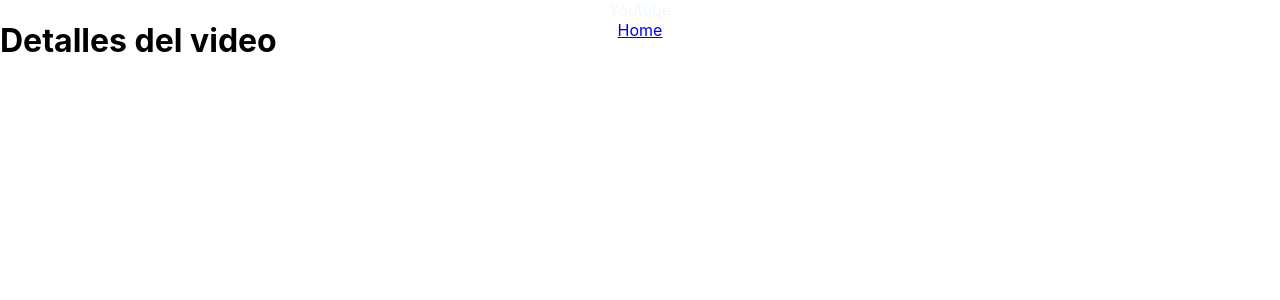
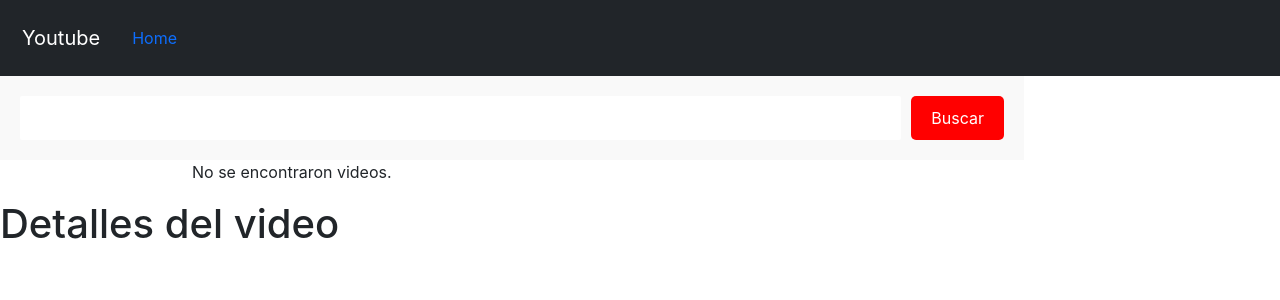
Before and after one commit to FelipeH99/ReactYoutube, a React (Create React App) app in the folder reactyt-app/: page /VideoDetails in a window 1280 px wide. Shown: the top 300 px of the page. Built offline with nearby package versions, Linux system fonts and the light colour scheme.

Commit message:
api funcionando

```diff
--- a/reactyt-app/package.json
+++ b/reactyt-app/package.json
@@ -8,10 +8,11 @@
     "@testing-library/user-event": "^13.5.0",
     "bootstrap": "^5.3.2",
     "react": "^18.2.0",
-    "react-bootstrap": "^2.9.1",
+    "react-bootstrap": "^2.4.0",
     "react-dom": "^18.2.0",
     "react-router-dom": "^6.18.0",
-    "react-scripts": "^3.0.1",
+    "react-scripts": "^5.0.1",
+    "react-youtube": "^10.1.0",
     "web-vitals": "^2.1.4"
   },
   "scripts": {
--- a/reactyt-app/src/App.js
+++ b/reactyt-app/src/App.js
@@ -1,5 +1,7 @@
 // App.js
+import 'bootstrap/dist/css/bootstrap.min.css';
 import React from 'react';
+import './App.css';
 import Router from './routes/Router';
 
 function App() {
--- /dev/null
+++ b/reactyt-app/src/features/YoutubePlayer/YoutubePlayer.css
@@ -0,0 +1,3 @@
+.yt {
+    border-radius: 2px;
+}
--- /dev/null
+++ b/reactyt-app/src/features/YoutubePlayer/YoutubePlayer.jsx
@@ -0,0 +1,24 @@
+import React from 'react';
+import YouTube from 'react-youtube';
+import './YoutubePlayer.css';
+
+
+const YouTubePlayer = ({videoId}) => {
+    const opts = {
+        height: '390',
+        width: '640',
+        playerVars: {
+            autoplay: 0 ,
+        },
+    };
+
+    const onReady = (event) => {
+        event.target.pauseVideo();
+    }
+
+    return <YouTube className='yt' videoId={videoId} opts={opts} onReady={onReady} />;
+}
+
+export default YouTubePlayer;
+
+//AIzaSyDiwcdrnpEiLrZzpynoIxEB6NgjkZSKS1A
--- /dev/null
+++ b/reactyt-app/src/features/YoutubeSearch/YoutubeSearch.css
@@ -0,0 +1,42 @@
+.SearchForm {
+    display: flex;
+    justify-content: center;
+    padding: 20px;
+    background-color: #f9f9f9;
+    width: 80%;
+}
+
+.SearchForm input {
+    flex-grow: 1;
+    padding: 10px;
+    border: none;
+    border-radius: 2px;
+    font-size: 16px;
+}
+
+.SearchForm button {
+    margin-left: 10px;
+    padding: 10px 20px;
+    border: none;
+    background-color: #ff0000;
+    color: white;
+    cursor: pointer;
+}
+
+.SearchForm button:hover {
+    background-color: #cc0000;
+}
+
+.VideoContainer {
+    display: flex;
+    flex-direction: column;
+    align-items: flex-start;
+    width: 70%;
+    margin: 0 auto;
+}
+
+.VideoPlayer {
+    width: 100%;
+    margin-bottom: 20px;
+    color: rgb(0, 0, 0);
+}
--- /dev/null
+++ b/reactyt-app/src/features/YoutubeSearch/YoutubeSearch.jsx
@@ -0,0 +1,48 @@
+import { useState } from 'react';
+import YouTubePlayer from '../YoutubePlayer/YoutubePlayer';
+import './YoutubeSearch.css';
+
+const YouTubeSearch = () => {
+    const [query, setQuery] = useState('');
+    const [videos, setVideos] = useState([]);
+    const [error , setError] = useState(false);
+
+    const handleInputChange = (event) => {
+        setQuery(event.target.value);
+    }
+
+    const searchVideos = () => {
+        fetch(`https://www.googleapis.com/youtube/v3/search?q=${query}&type=video&key=AIzaSyDiwcdrnpEiLrZzpynoIxEB6NgjkZSKS1A&part=snippet`)
+            .then(response => response.json())
+            .then(data => setVideos(data.items) )
+            .catch(error => {
+                    console.log(error)
+                    setError(true)});
+    }
+
+    return (
+        <div>
+            <div className='SearchForm'>
+                <input type="text" value={query} onChange={handleInputChange} />
+                <button onClick={()=> {
+                    searchVideos();
+                }}>Buscar</button>
+            </div>
+            {error && <p>Hubo un error al buscar los videos</p>}
+            <div className='VideoContainer'>
+                {videos && videos.length > 0 ? (
+                    videos.map((video, index) => (
+                        <div className='VideoPlayer' key={index}>
+                            <h2>{video.snippet.title}</h2>
+                            <YouTubePlayer videoId={video.id.videoId} ></YouTubePlayer>
+                        </div>
+                    ))
+                ) : (
+                    <p>No se encontraron videos.</p>
+                )}
+            </div>
+        </div>
+    );
+}
+
+export default YouTubeSearch;
--- a/reactyt-app/src/index.css
+++ b/reactyt-app/src/index.css
@@ -5,9 +5,39 @@ body {
     sans-serif;
   -webkit-font-smoothing: antialiased;
   -moz-osx-font-smoothing: grayscale;
+  width: 100%;
+  height: 100%;
+}
+
+#root {
+  width: 100%;
+  height: 100%;
+}
+
+html {
+  width: 100%;
+  height: 100%;
 }
 
 code {
   font-family: source-code-pro, Menlo, Monaco, Consolas, 'Courier New',
     monospace;
 }
+
+input {
+  /* Tus estilos aquí. Por ejemplo: */
+  padding: 10px;
+  border-radius: 5px;
+  border: 1px solid #ccc;
+}
+
+button {
+  /* Tus estilos aquí. Por ejemplo: */
+  padding: 10px;
+  border-radius: 5px;
+  border: 1px solid #ccc;
+}
+
+.container {
+  margin: 10px;
+}
--- a/reactyt-app/src/layout/Layout.css
+++ b/reactyt-app/src/layout/Layout.css
@@ -1,18 +1,19 @@
-.containerdos {
-    width: 100%;
-    height: 100%;
-    padding-top: 60px;
-    position: absolute;
-    margin-left: 0;
-    z-index: 200;
-}
-
 .header {
     position: fixed;
     text-align: center;
+    font-size: 200%;
     z-index: 200;
-    color: aliceblue;
+    color: rgb(12, 124, 223);
     top: 0;
     width: 100%;
     height: 60px;
 }
+
+.seachbar {
+    padding: auto;
+    margin-top: 10rem
+}
+
+.YTPlayer {
+    background-color: blue;
+}
--- a/reactyt-app/src/layout/YtLayout.js
+++ b/reactyt-app/src/layout/YtLayout.jsx
@@ -1,15 +1,14 @@
-import React from "react";
-
 import { Container, Nav, Navbar } from "react-bootstrap";
 import { Link, Outlet } from "react-router-dom";
+import YouTubeSearch from '../features/YoutubeSearch/YoutubeSearch';
 
+import YouTubePlayer from "../features/YoutubePlayer/YoutubePlayer";
 import "./Layout.css";
 
 export default function Layout() {
   return (
-    <div >
-      <header className="header">
-        <Navbar bg="dark" variant="dark">
+    <>
+        <nav class="navbar navbar-dark bg-dark">
           <Container>
             <Navbar.Brand>Youtube</Navbar.Brand>
             <Nav className="me-auto">
@@ -18,9 +17,11 @@ export default function Layout() {
               </Nav.Link>
             </Nav>
           </Container>
-        </Navbar>
-      </header>
+        </nav>
+        <YouTubeSearch />
+      <YouTubePlayer  />
+
       <Outlet />
-    </div>
+    </>
   );
 }
```
Also changed, not shown: reactyt-app/src/features/Home/Home.jsx (renamed from reactyt-app/src/features/Home/Home.js), reactyt-app/src/routes/Router.jsx (renamed from reactyt-app/src/routes/Router.js), 1 other file (tests, documents, lock files or other folders).
